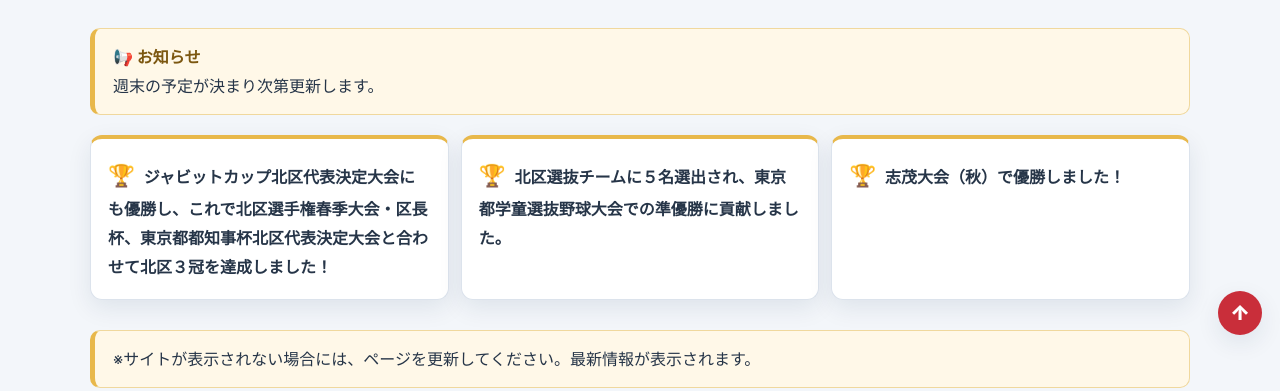
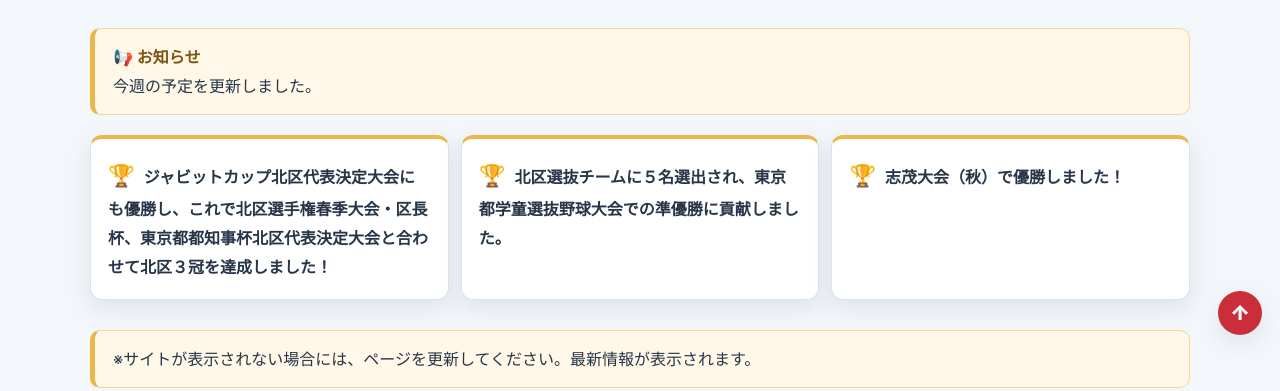
Before and after one commit to yoji-t/yabata-jr, a plain HTML site: page index.html in a window 1280 px wide. Shown: the part 447-838 px from the top of the page. Drawn offline with Linux system fonts and the light colour scheme; a script that the page names is missing.

Commit message:
お知らせを「今週の予定を更新しました。」に変更

```diff
--- a/index.html
+++ b/index.html
@@ -563,7 +563,7 @@
 
     <div class="notice">
       <strong>📢 お知らせ</strong><br>
-      週末の予定が決まり次第更新します。
+      今週の予定を更新しました。
     </div>
 
     <div class="award-list">
```
